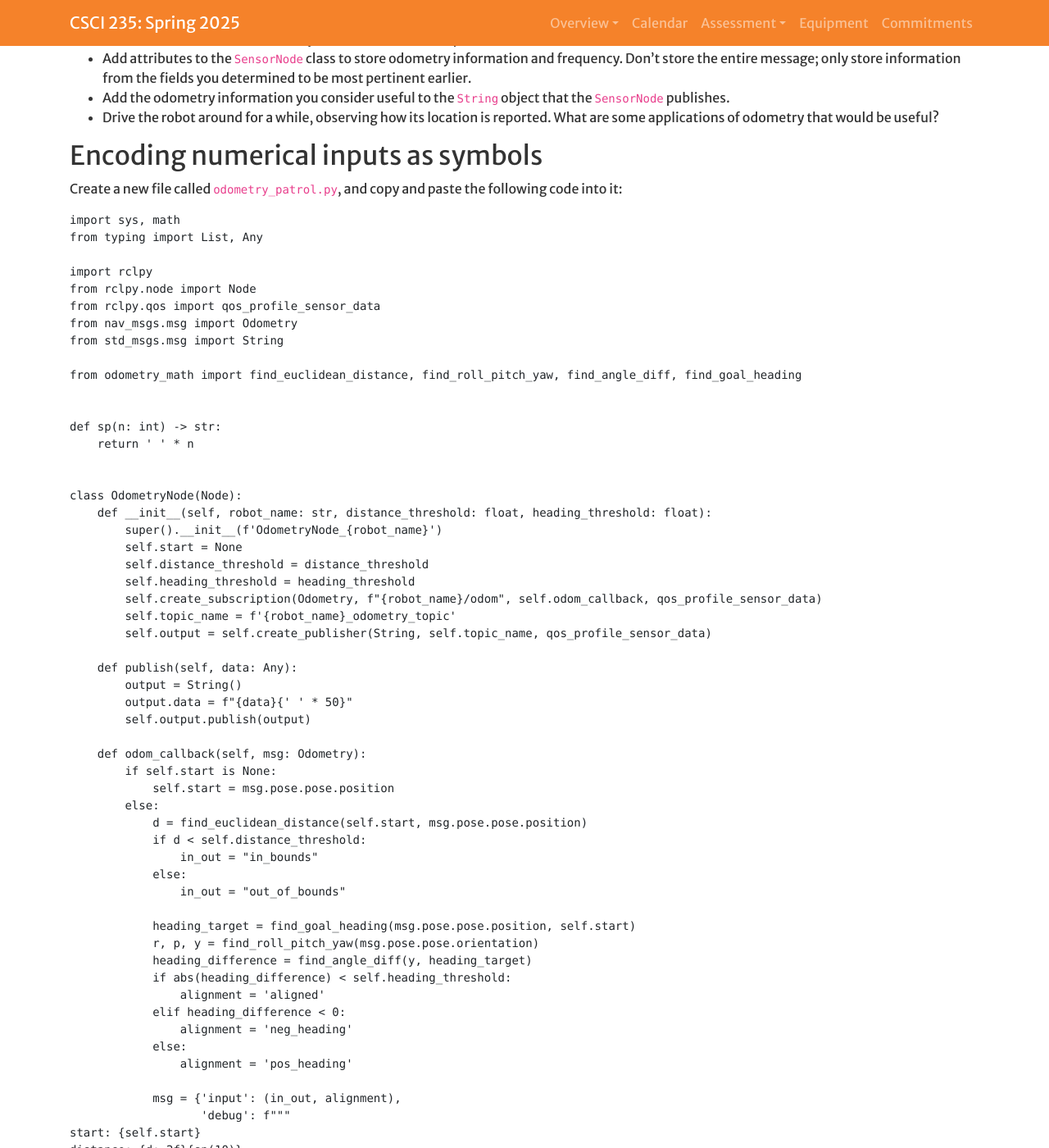
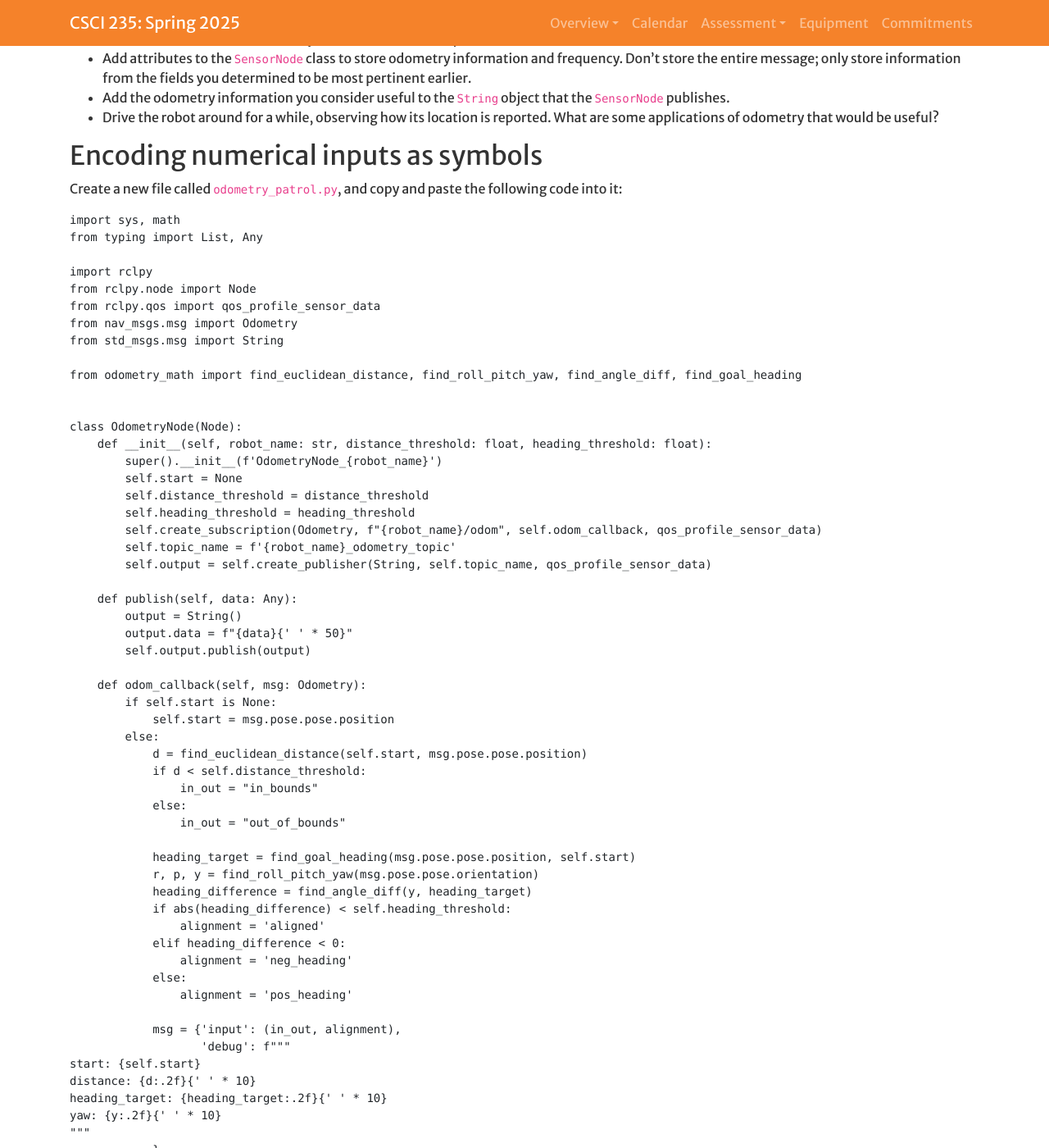
Before and after one commit to Hendrix-CS/csci235, a Jekyll site: the page built from modules/state_machines.md, in a window 1280 px wide and 1400 px high, scrolled down 3052 px. Shown: the whole window at 82% size. Built offline with Jekyll 4.4.1, drawn with Linux system fonts in a browser that asks for light colours; a script that is not in the unit is left out; our own code applies the rules of GitHub Pages for plain Markdown files; some of the changed text lies outside the part shown.

Commit message:
Removed sp() function

```diff
--- a/modules/state_machines.md
+++ b/modules/state_machines.md
@@ -190,10 +190,6 @@ from std_msgs.msg import String
 from odometry_math import find_euclidean_distance, find_roll_pitch_yaw, find_angle_diff, find_goal_heading
 
 
-def sp(n: int) -> str:
-    return ' ' * n
-
-
 class OdometryNode(Node):
     def __init__(self, robot_name: str, distance_threshold: float, heading_threshold: float):
         super().__init__(f'OdometryNode_{robot_name}')
@@ -232,9 +228,9 @@ class OdometryNode(Node):
             msg = {'input': (in_out, alignment),
                    'debug': f"""
 start: {self.start}
-distance: {d:.2f}{sp(10)}
-heading_target: {heading_target:.2f}{sp(10)}
-yaw: {y:.2f}{sp(10)}
+distance: {d:.2f}{' ' * 10}
+heading_target: {heading_target:.2f}{' ' * 10}
+yaw: {y:.2f}{' ' * 10}
 """
             }
 
```
